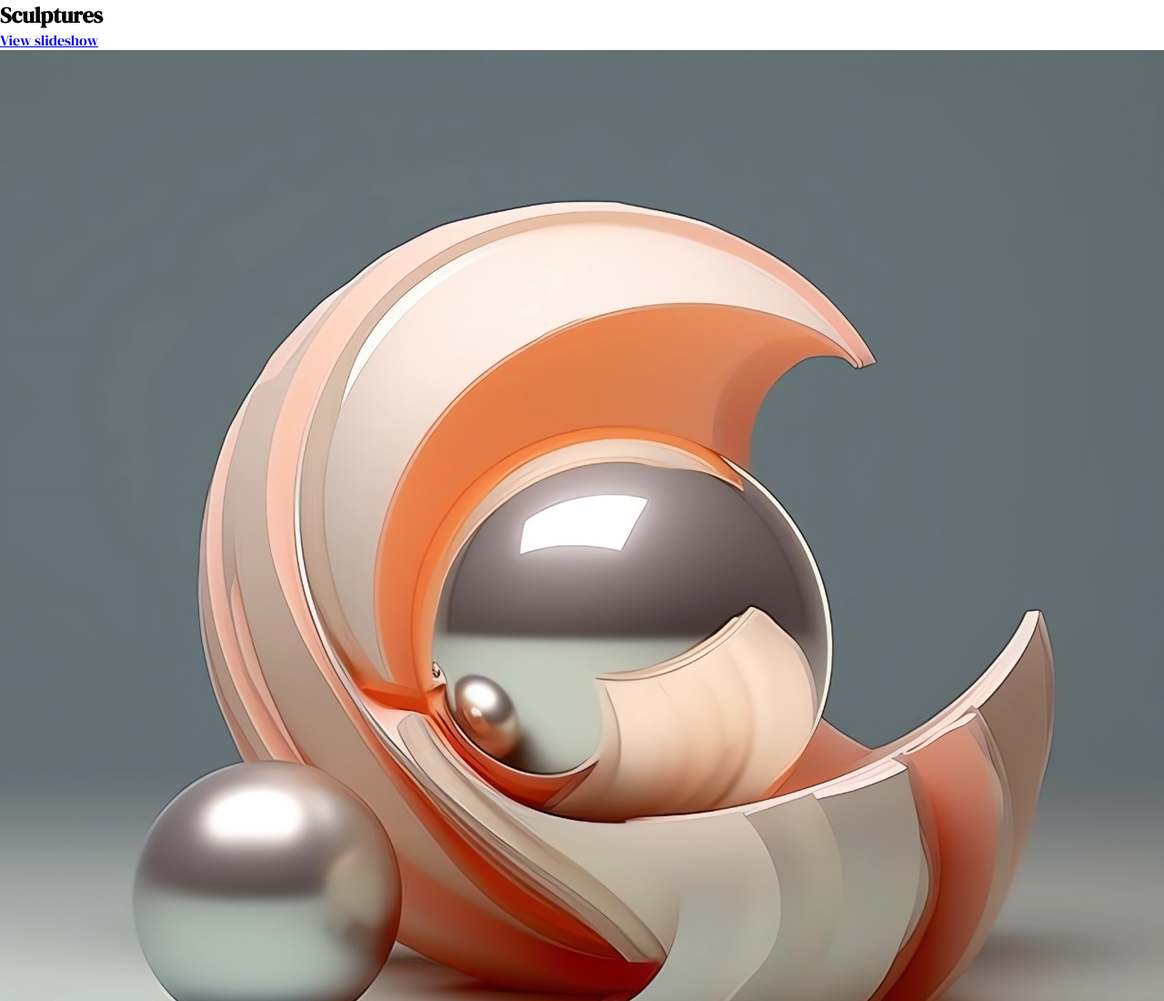
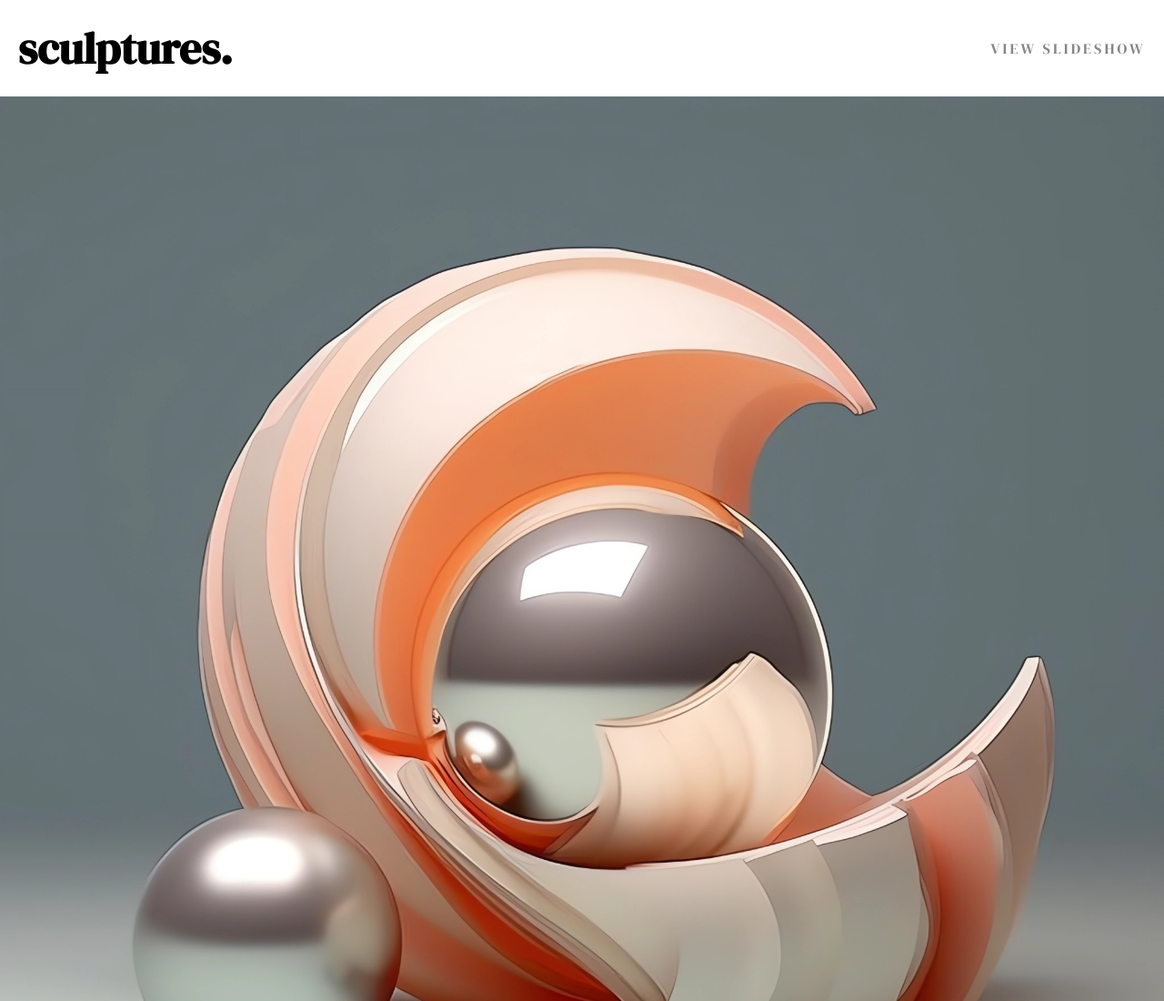
Before and after one commit to annazofka/grid-layout-site, a plain HTML site: page index.html in a window 1280 px wide. Shown: the top 1100 px of the page at 91% size. Drawn offline with Linux system fonts and the light colour scheme; a web font is replaced by a local one.

Commit message:
style navbar using CSS grid

```diff
--- a/index.html
+++ b/index.html
@@ -9,8 +9,8 @@
 <body>
     <header>
         <nav>
-            <h1>Sculptures</h1>
-            <a href="/">View slideshow</a>
+            <h1 class="h1 h1--nav">sculptures.</h1>
+            <a href="/" class="a a--nav">View slideshow</a>
         </nav>
     </header>
     <main>
--- a/styles.css
+++ b/styles.css
@@ -10,8 +10,28 @@ body {
     font-family: 'Quattrocento', serif;
 }
 
+header {
+    padding: 20px;
+    font-family: 'DM Serif Display', serif;
+}
+
 nav {
-    font-family: 'DM Serif Display', serif;
+    margin: 0 auto; /* top/bottom: 0; left/right: auto */
+    display: grid;
+    grid-template-columns: repeat(2, 1fr);
+    align-items: center;
+}
+
+.h1--nav {
+    text-align: start;
+    font-size: 48px;
+}
+.a--nav {
+    text-align: end;
+    text-decoration: none;    /* remove underline */
+    text-transform: uppercase;
+    letter-spacing: 0.2em;
+    color: rgb(133, 133, 133);
 }
 
 img {
```
